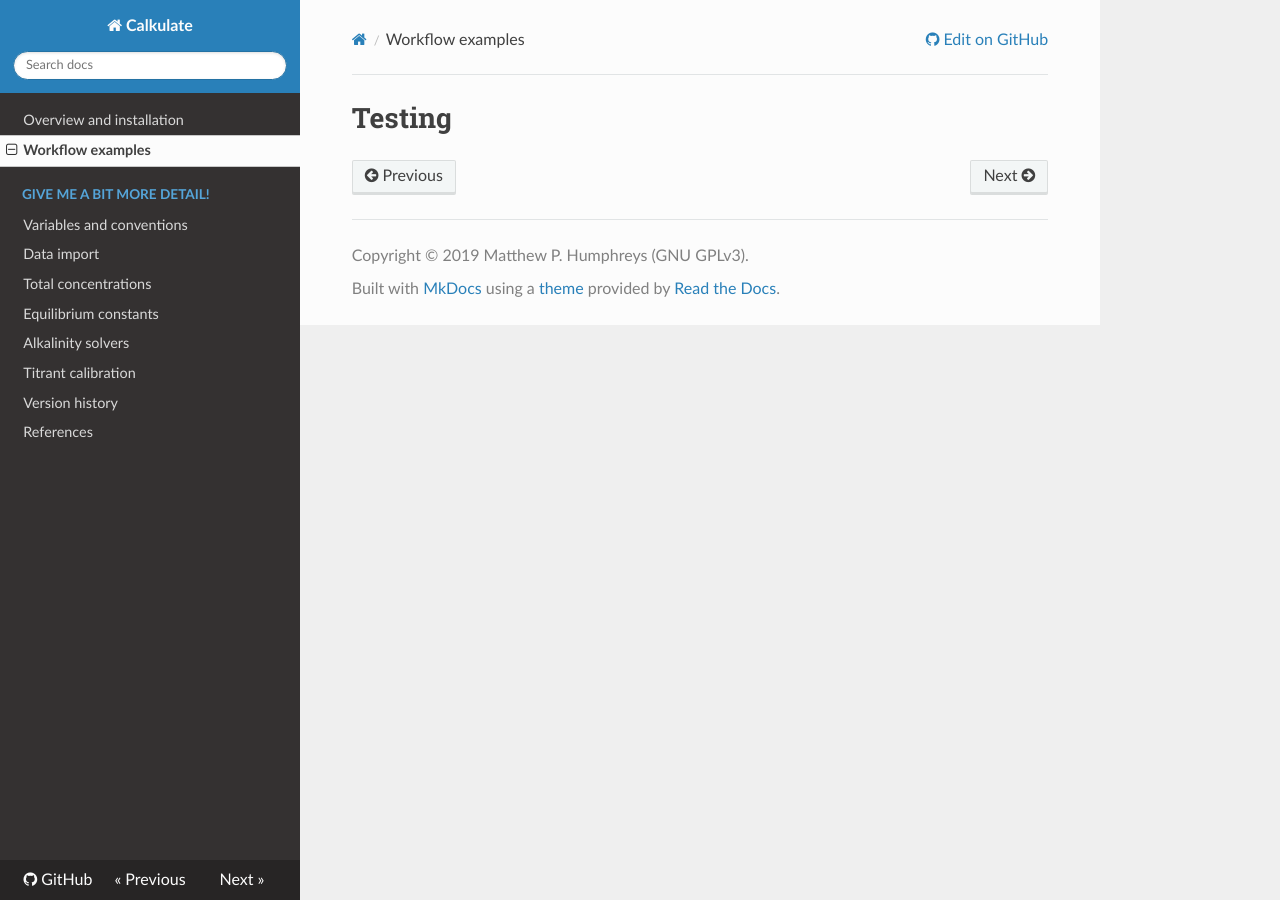
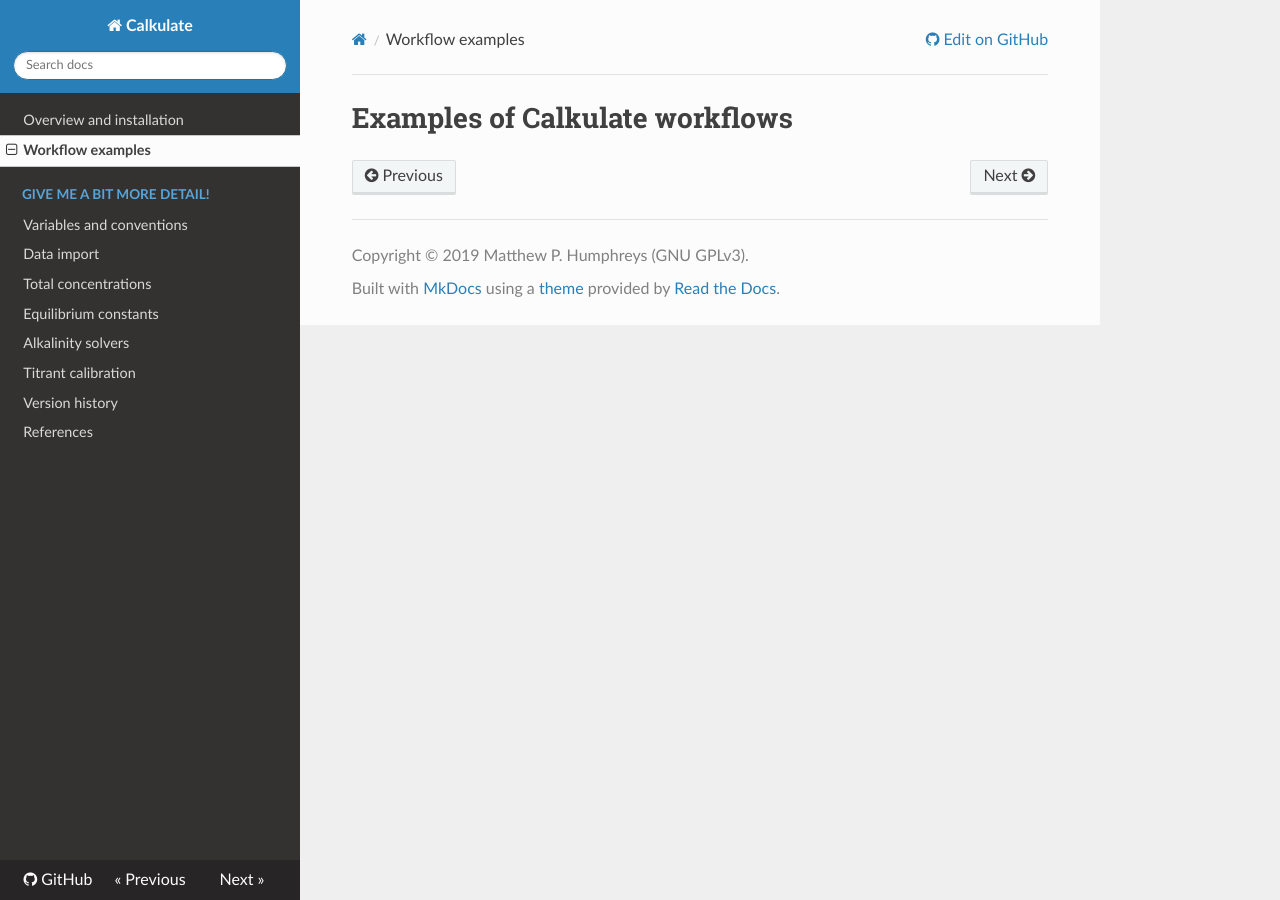
Before and after one commit to mvdh7/calkulate, an MkDocs documentation site: the page built from docs/examples.md, in a window 1280 px wide. Built offline with MkDocs 1.6.1, drawn with Linux system fonts in a browser that asks for light colours; nearby versions of some CDN libraries.

```diff
--- a/docs/examples.md
+++ b/docs/examples.md
@@ -1 +1 @@
-# Testing
+# Examples of Calkulate workflows
```
Also changed, not shown: docs/index.md (+1 -1 lines).
